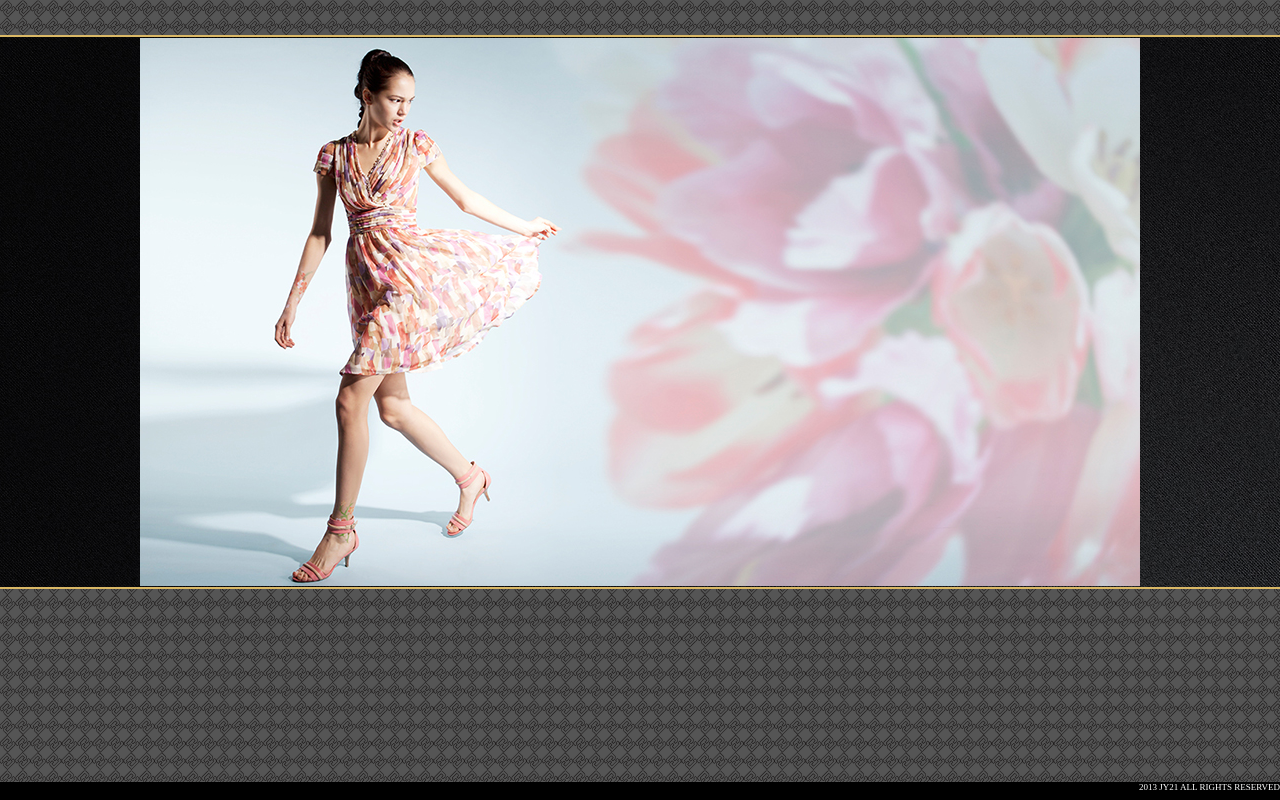
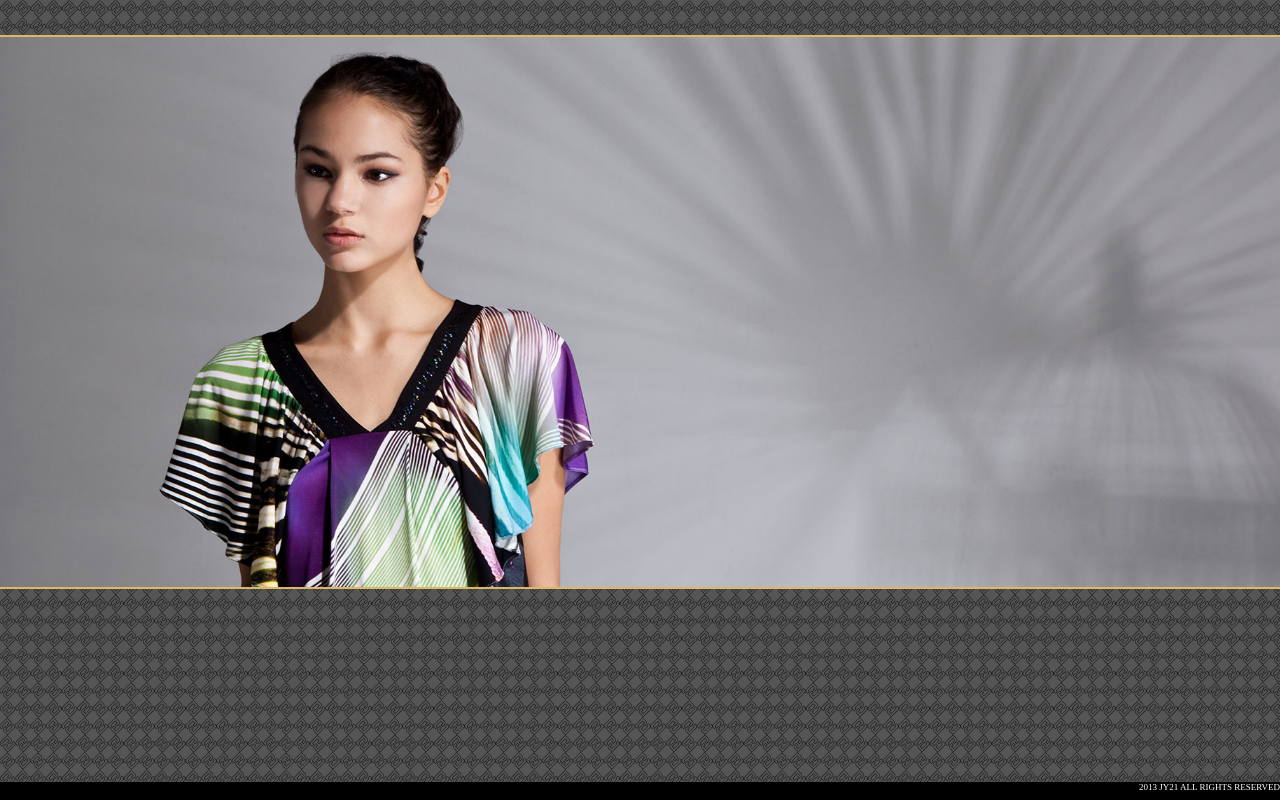
Before and after one commit to dedicate/jinyang21.com, a PHP site: page /home.htm in a window 1280 px wide. Run offline with PHP 8.4, Linux system fonts and the light colour scheme; some libraries are stand-ins or nearby versions.

Commit message:
modified smt

```diff
--- a/content/home.php
+++ b/content/home.php
@@ -1 +1,60 @@
-<div id='home-bg-0'></div>
+<ul id='home-bg'>
+	<li class='bg-one'></li>
+	<li class='bg-two'></li>
+	<li class='bg-three'></li>
+</ul>
+
+<script type='text/javascript'>
+$(document).ready(function() {
+	var homeBgs = $('#home-bg li');
+	var currentHomeBgIndex = 0;
+	var nextHomeBgIndex = 0;
+	var bgRun = function() {
+		if(currentHomeBgIndex >= 2) {
+			nextHomeBgIndex = 0;
+		} else {
+			nextHomeBgIndex = currentHomeBgIndex + 1;
+		}
+
+		var currentBg = $(homeBgs[currentHomeBgIndex]);
+		var nextBg = $(homeBgs[nextHomeBgIndex]);
+
+
+		switch(currentHomeBgIndex) {
+			case 0:
+				nextBg.css({'backgroundSize': '105%', 'zIndex': 2});
+				currentBg.css({'backgroundSize': '100%'}).animate({'backgroundSize': '105%'}, 7000, 'linear', function() {
+					currentBg.animate({'opacity': 0}, 600, function() {
+						currentBg.css({'opacity': 1, 'zIndex': 1, 'backgroundSize': '100%'});
+						$(nextBg).css({'zIndex': 3});
+					});
+				});
+				break;
+			case 1:
+				nextBg.css({'backgroundSize': '100%', 'zIndex': 2});
+				currentBg.css({'backgroundSize': '105%'}).animate({'backgroundSize': '100%'}, 7000, 'linear', function() {
+					currentBg.animate({'opacity': 0}, 600, function() {
+						currentBg.css({'opacity': 1, 'zIndex': 1, 'backgroundSize': '100%'});
+						$(nextBg).css({'zIndex': 3});
+					});
+				});
+				break;
+			case 2:
+				nextBg.css({'backgroundSize': '100%', 'zIndex': 2});
+				currentBg.css({'backgroundSize': '100%'}).animate({'backgroundSize': '105%'}, 7000, 'linear', function() {
+					currentBg.animate({'opacity': 0}, 600, function() {
+						currentBg.css({'opacity': 1, 'zIndex': 1, 'backgroundSize': '100%'});
+						$(nextBg).css({'zIndex': 3});
+					});
+				});
+				break;
+		}
+		currentHomeBgIndex++;
+		if(currentHomeBgIndex >= 3) {
+			currentHomeBgIndex = 0;
+		}
+	}
+	bgRun();
+	setInterval(bgRun, 7800);
+});
+</script>
--- a/index.php
+++ b/index.php
@@ -70,7 +70,9 @@
 
 <body>
 <div class='loaderbar'><div class='fluid'></div></div>
-<div class='bg-plates-holder centered'><div class='bg-plate init-hide'></div></div>
+<div class='bg-plates-holder centered'>
+	<div class='bg-plate init-hide'></div>
+</div>
 
 <?php
 	if($includeContent == "") {
--- a/js/pushState.js
+++ b/js/pushState.js
@@ -1,3 +1,13 @@
+$.cssHooks["backgroundPositionX"] = {
+    get: function(elem, computed, extra) {
+        return elem.style.backgroundPosition.split(' ')[0];
+    },
+    set: function(elem, value) {
+        var y = elem.style.backgroundPosition.split(' ')[1];
+        elem.style.backgroundPosition = value + ' ' + y;
+    }
+};
+
 $(document).ready(function() {
 	/***********************/
 	/**push state**/
--- a/res/intro.css
+++ b/res/intro.css
@@ -1,5 +1,5 @@
 .bg-wrapper {display: none;}
-#light {}
+#light { background: black;}
 #light .light-object {background: url('light.jpg') no-repeat 0 0; width: 450px; height: 450px; margin: 0px auto; position: relative;}
 #light .logo-bg {height: 57px; width: 100%; margin-top: 25px; overflow: hidden; cursor: pointer; background: #090909; position: relative;}
 #light .logo-caption-shine {background:url('bigshine.png') -500px 0 no-repeat; position: absolute; width: 100%; height: 57px; z-index: 1;}
--- a/res/template.css
+++ b/res/template.css
@@ -3,8 +3,8 @@
 .centered { top:0; bottom:0; left:0; right:0; margin:auto; overflow:hidden; position:absolute;}
 
 /*the body background*/
-.bg-plates-holder {z-index: -1; background-color: #555;}
-.bg-plate {background: url('body-bg-2.png') repeat; height: 100%; width: 100%; position: relative;}
+.bg-plates-holder {z-index: -1; background: #555;}
+.bg-plate {background: url('plate-bg.png') repeat; height: 100%; width: 100%; position: relative;}
 /*the general loader*/
 .loaderbar {position: relative; width: 100%; height: 4px; left: 0; top: 3px; z-index: 100;}
 .loaderbar .fluid {position: relative; width: 0px; height: 3px; background: white;}
@@ -44,8 +44,10 @@
 .stage-full .frame-content .title .sub {font-size: 36px;}
 .stage-full .frame-content .content {padding: 0 10px;}
 /*home*/
-#home-bg-0 {background: url('home-bg-1920.jpg'); width: 100%; height: 100%; margin: 0; padding: 0;}
-
+#home-bg {width: 100%; height: 100%; margin: 0; padding: 0; position: absolute; list-style: none;}
+#home-bg .bg-one		{width: 100%; height: 100%; background: url('home-bg-1920-1.jpg') no-repeat 0 0; position: absolute; z-index: 3;}
+#home-bg .bg-two		{width: 100%; height: 100%; background: url('home-bg-1920-2.jpg') no-repeat 0 0; position: absolute; z-index: 2;}
+#home-bg .bg-three	{width: 100%; height: 100%; background: url('home-bg-1920-3.jpg') no-repeat 0 0; position: absolute; z-index: 1;}
 /*branding*/
 .frame-content .content .brand-banner {float: left; margin: 0; background: url('brand-banner.jpg') no-repeat; width: 350px; height: 590px; }
 .frame-content .content .brand-text {float: left; margin: 20px; padding-top: 40px; font-weight: bold; line-height: 2em;}
```
Also changed, not shown: js/intro.js (+0 -11 lines), res/body-bg-1.jpg (added), res/body-bg-1.png (added), res/body-bg-2.png, res/body-bg-3.png (added), res/home-bg-1920-1.jpg (renamed from res/home-bg-1920.jpg), res/home-bg-1920-2.jpg (added), res/home-bg-1920-3.jpg (added), res/plate-bg.png (added).
